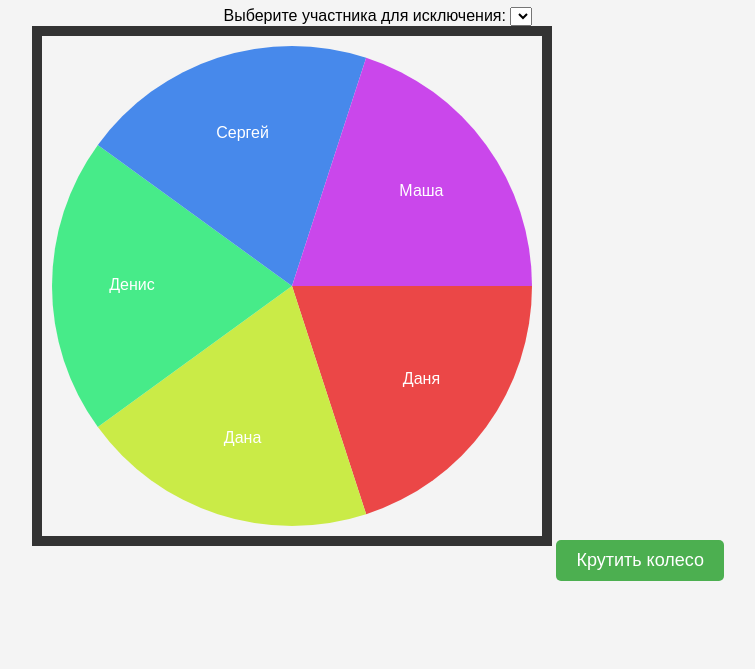
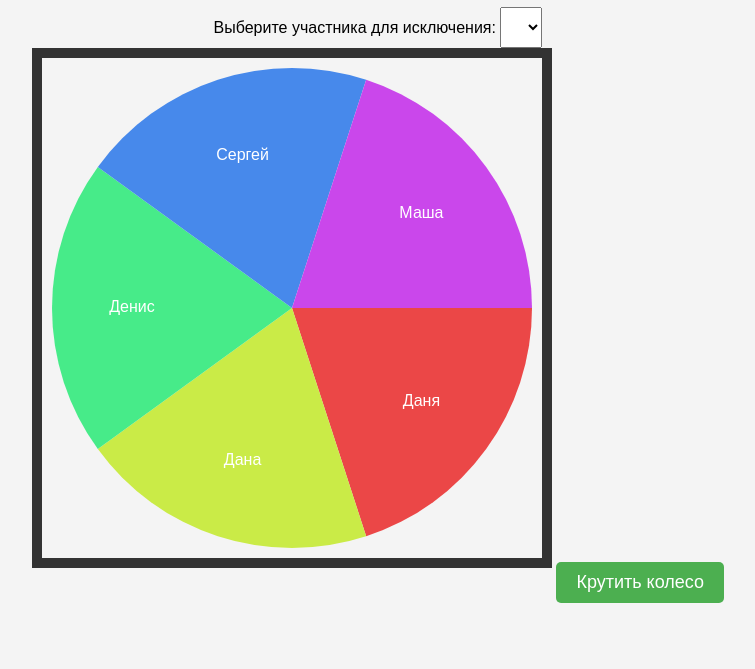
Before and after one commit to Drasn/secretSanta, a plain HTML site: page index.html in a window 1280 px wide. Shown: the part 131-800 px from the top of the page, without its empty margins (262-1017 px from the left). Drawn offline with Linux system fonts and the light colour scheme.

Commit message:
Update style.css add excluded

```diff
--- a/style.css
+++ b/style.css
@@ -23,3 +23,8 @@ button {
 button:hover {
     background-color: #45a049;
 }
+
+select {
+    padding: 10px;
+    font-size: 16px;
+}
```
